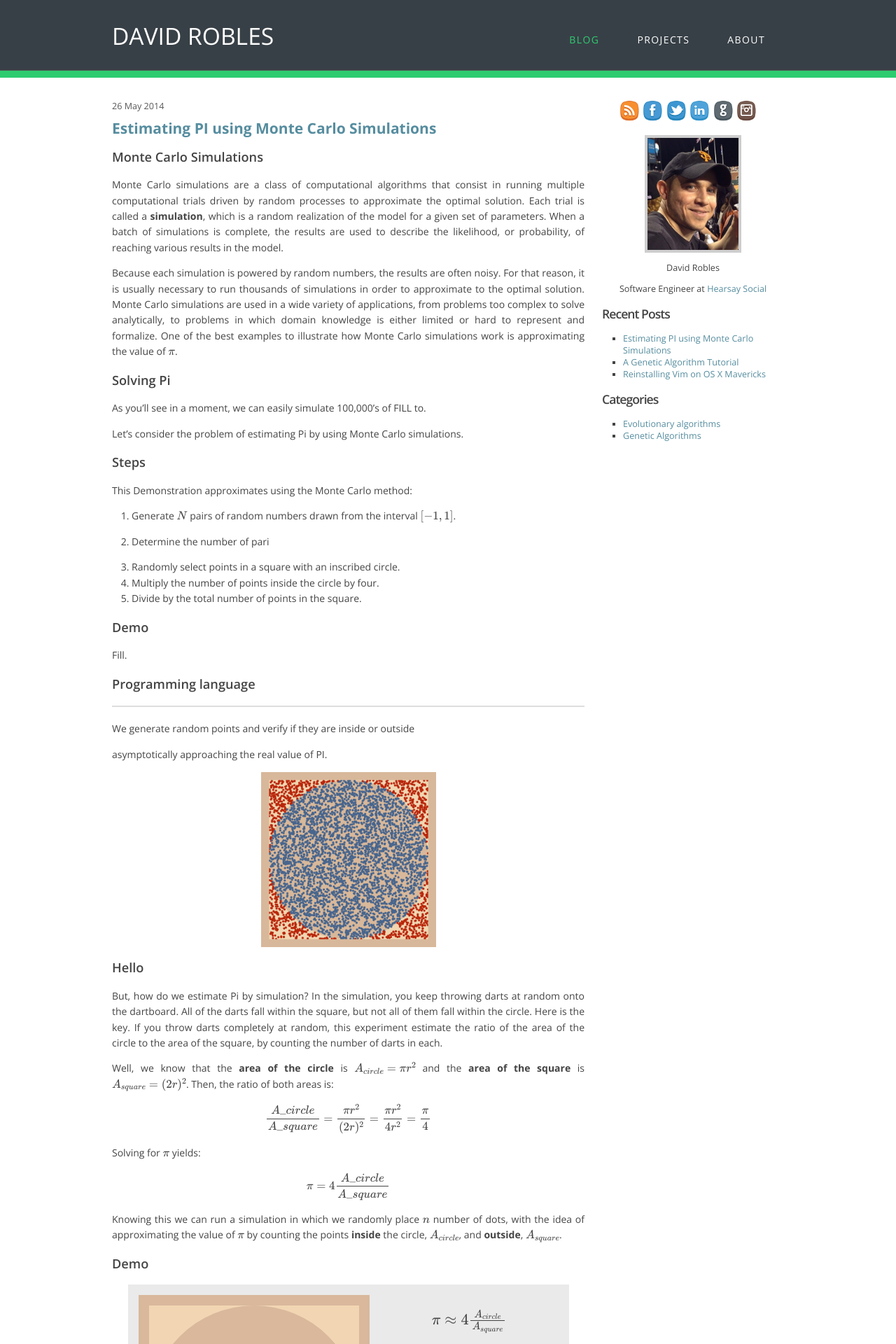
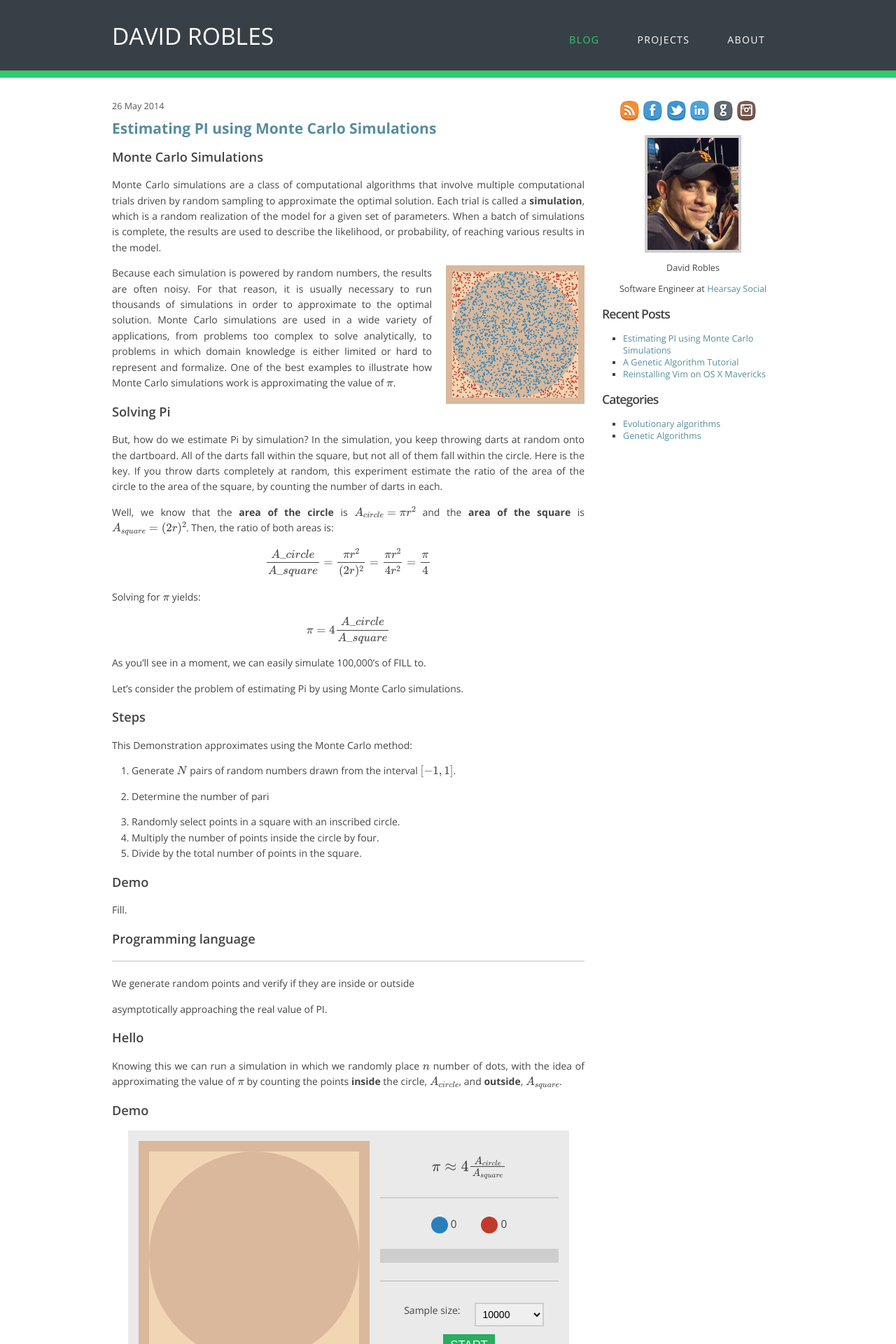
Before and after one commit to davidrobles/davidrobles.github.io, a Jekyll site: the page built from _posts/2014-06-05-estimating-pi-using-monte-carlo-simulation.md, in a window 1280 px wide. Shown: the top 1920 px of the page at 70% size. Built offline with Jekyll 4.4.1, drawn with Linux system fonts in a browser that asks for light colours; Markdown is read by kramdown in place of the engine named in the settings; formulas are drawn with MathJax 3; comment, search, counter and statistics services are not loaded; some of the changed lines change nothing that is shown.

Commit message:
more changes

```diff
--- a/_posts/2014-06-05-estimating-pi-using-monte-carlo-simulation.md
+++ b/_posts/2014-06-05-estimating-pi-using-monte-carlo-simulation.md
@@ -7,6 +7,7 @@ categories: [Evolutionary algorithms, Genetic Algorithms]
 style:      mcpi.scss
 js:         mcpi.js
 ---
+
 <script type="text/x-mathjax-config">
 MathJax.Hub.Config({
     showProcessingMessages: false
@@ -14,15 +15,20 @@ MathJax.Hub.Config({
 </script>
 <script src="http://cdn.mathjax.org/mathjax/latest/MathJax.js?config=TeX-AMS-MML_HTMLorMML">
 </script>
+<script src="/js/mcpi.js"></script>
 
 ### Monte Carlo Simulations
 
-Monte Carlo simulations are a class of computational algorithms that consist in
-running multiple computational trials driven by random processes to approximate
-the optimal solution. Each trial is called a **simulation**, which is a random
+Monte Carlo simulations are a class of computational algorithms that involve
+multiple computational trials driven by random sampling to approximate the
+optimal solution. Each trial is called a **simulation**, which is a random
 realization of the model for a given set of parameters. When a batch of
 simulations is complete, the results are used to describe the likelihood, or
 probability, of reaching various results in the model.
+
+<canvas id="mcpiShortDemo">
+    Your browser does not support HTML5 Canvas!
+</canvas>
 
 Because each simulation is powered by random numbers, the results are often
 noisy. For that reason, it is usually necessary to run thousands of simulations
@@ -32,7 +38,52 @@ analytically, to problems in which domain knowledge is either limited or hard to
 represent and formalize. One of the best examples to illustrate how Monte Carlo
 simulations work is approximating the value of \\(\pi\\).
 
+<script>
+(function() {
+    var model = new MCPI.Model();
+    var controller = new MCPI.Controller({
+        model: model,
+        sampleSize: 25000,
+        stepSize: 100
+    });
+    var canvasView = new MCPI.CanvasView({
+        canvas: document.getElementById("mcpiShortDemo"),
+        size: 180,
+        colors: {
+            bg: "#F2D6B3",      // light brown
+            circle: "#D9B89C",  // brown
+            inside: "#2980b9",  // blue
+            outside: "#c0392b"  // red
+        }
+    });
+    model.bind(canvasView);
+    controller.loop();
+}());
+</script>
+
 ### Solving Pi
+
+But, how do we estimate Pi by simulation? In the simulation, you keep throwing
+darts at random onto the dartboard. All of the darts fall within the square, but
+not all of them fall within the circle. Here is the key. If you throw darts
+completely at random, this experiment estimate the ratio of the area of the
+circle to the area of the square, by counting the number of darts in each.
+
+Well, we know that the **area of the circle** is \\( A\_{circle} = \pi r^2 \\)
+and the **area of the square** is \\( A\_{square} = (2r)^2 \\). Then, the ratio
+of both areas is:
+
+$$
+\frac{A\_{circle}}{A\_{square}} = \frac{\pi r^2}{(2r)^2}
+                                = \frac{\pi r^2}{4 r^2}
+                                = \frac{\pi}{4}
+$$
+
+Solving for \\( \pi \\) yields:
+
+$$
+{ \pi = 4 \frac{A\_{circle}}{A\_{square}} }
+$$
 
 As you'll see in a moment, we can easily simulate 100,000's of FILL to.
 
@@ -62,31 +113,7 @@ We generate random points and verify if they are inside or outside
 
 asymptotically approaching the real value of PI.
 
-<img src="/img/mcpi.png" class="center" width="250px" height="250px" />
-
 ### Hello
-
-But, how do we estimate Pi by simulation? In the simulation, you keep throwing
-darts at random onto the dartboard. All of the darts fall within the square, but
-not all of them fall within the circle. Here is the key. If you throw darts
-completely at random, this experiment estimate the ratio of the area of the
-circle to the area of the square, by counting the number of darts in each.
-
-Well, we know that the **area of the circle** is \\( A\_{circle} = \pi r^2 \\)
-and the **area of the square** is \\( A\_{square} = (2r)^2 \\). Then, the ratio
-of both areas is:
-
-$$
-\frac{A\_{circle}}{A\_{square}} = \frac{\pi r^2}{(2r)^2}
-                                = \frac{\pi r^2}{4 r^2}
-                                = \frac{\pi}{4}
-$$
-
-Solving for \\( \pi \\) yields:
-
-$$
-{ \pi = 4 \frac{A\_{circle}}{A\_{square}} }
-$$
 
 Knowing this we can run a simulation in which we randomly place \\( n \\)
 number of dots, with the idea of approximating the value of \\( \pi \\) by
@@ -179,8 +206,51 @@ model.addObserver(view);
 model.run();
 {% endhighlight %}
 
-<script src="/js/mcpi.js"></script>
+<script>
+(function() {
 
+    var model = new MCPI.Model();
+
+    var controller = new MCPI.Controller({
+        model: model,
+        sampleSize: 50000,
+        stepSize: 500
+    });
+
+    var canvasView = new MCPI.CanvasView({
+        canvas: document.getElementById("mcpiCanvasView"),
+        size: 300,
+        colors: {
+            bg: "#F2D6B3",      // light brown
+            circle: "#D9B89C",  // brown
+            inside: "#2980b9",  // blue
+            outside: "#c0392b"  // red
+        }
+    });
+
+    var dashboardView = new MCPI.DashboardView({
+        model: model,
+        controller: controller,
+        colors: {
+            inside: "#2980b9",  // blue
+            outside: "#c0392b"  // red
+        },
+        completionBar: document.getElementById("mcpiRect"),
+        counters: {
+            inside: document.getElementById("mcpiInsideCounter"),
+            outside: document.getElementById("mcpiOutsideCounter")
+        },
+        equation: document.getElementById("mcpiEquation"),
+        sampleSize: document.getElementById("mcpiSampleSize"),
+        startButton: document.getElementById("mcpiStartButton")
+    });
+
+    model.bind(canvasView);
+    model.bind(dashboardView);
+    controller.bind(dashboardView);
+
+}());
+</script>
 
 ### Bibliography
 
--- a/css/main.scss
+++ b/css/main.scss
@@ -300,3 +300,20 @@ label {
     padding: 0 20px 0 0;
     text-align: right
 }
+
+
+
+
+
+
+
+
+
+
+
+
+
+#mcpiShortDemo {
+    float: right;
+    margin: 0 0 0 20px;
+}
--- a/js/mcpi.js
+++ b/js/mcpi.js
@@ -105,12 +105,20 @@ MCPI.Controller.prototype = {
         }
     },
 
+    loop: function() {
+        this.start();
+        this.loop = true;
+    },
+
     next: function() {
         if (this.play && this.model.counters.total < this.sampleSize) {
             this.model.addRandomPoints(this.stepSize);
             window.requestNextAnimationFrame(function() {
                 this.next();
             }.bind(this));
+        } else if (this.loop) {
+            this.reset();
+            this.start();
         }
     },
 
@@ -313,47 +321,3 @@ MCPI.CanvasView.prototype = {
     }
 
 };
-
-(function() {
-
-    var model = new MCPI.Model();
-
-    var controller = new MCPI.Controller({
-        model: model,
-        sampleSize: 50000,
-        stepSize: 500
-    });
-
-    var canvasView = new MCPI.CanvasView({
-        canvas: document.getElementById("mcpiCanvasView"),
-        size: 300,
-        colors: {
-            bg: "#F2D6B3",      // light brown
-            circle: "#D9B89C",  // brown
-            inside: "#2980b9",  // blue
-            outside: "#c0392b"  // red
-        }
-    });
-
-    var dashboardView = new MCPI.DashboardView({
-        model: model,
-        controller: controller,
-        colors: {
-            inside: "#2980b9",  // blue
-            outside: "#c0392b"  // red
-        },
-        completionBar: document.getElementById("mcpiRect"),
-        counters: {
-            inside: document.getElementById("mcpiInsideCounter"),
-            outside: document.getElementById("mcpiOutsideCounter")
-        },
-        equation: document.getElementById("mcpiEquation"),
-        sampleSize: document.getElementById("mcpiSampleSize"),
-        startButton: document.getElementById("mcpiStartButton")
-    });
-
-    model.bind(canvasView);
-    model.bind(dashboardView);
-    controller.bind(dashboardView);
-
-}());
```
Also changed, not shown: img/mcpi.gif (added).
